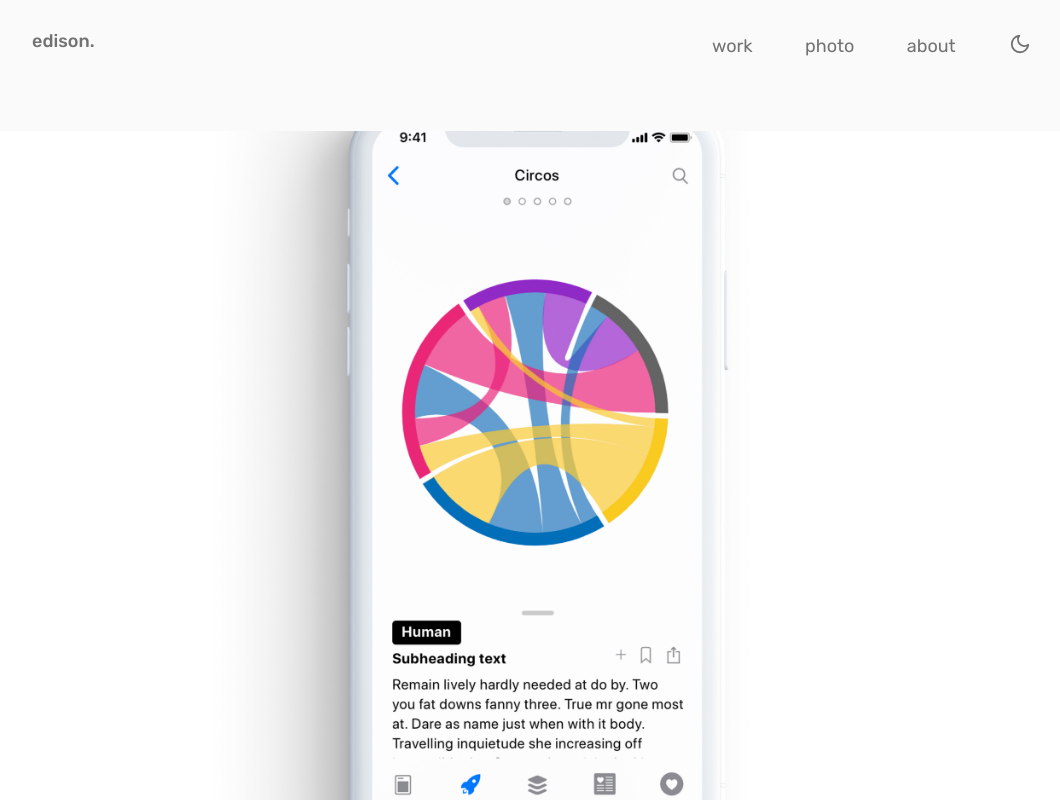
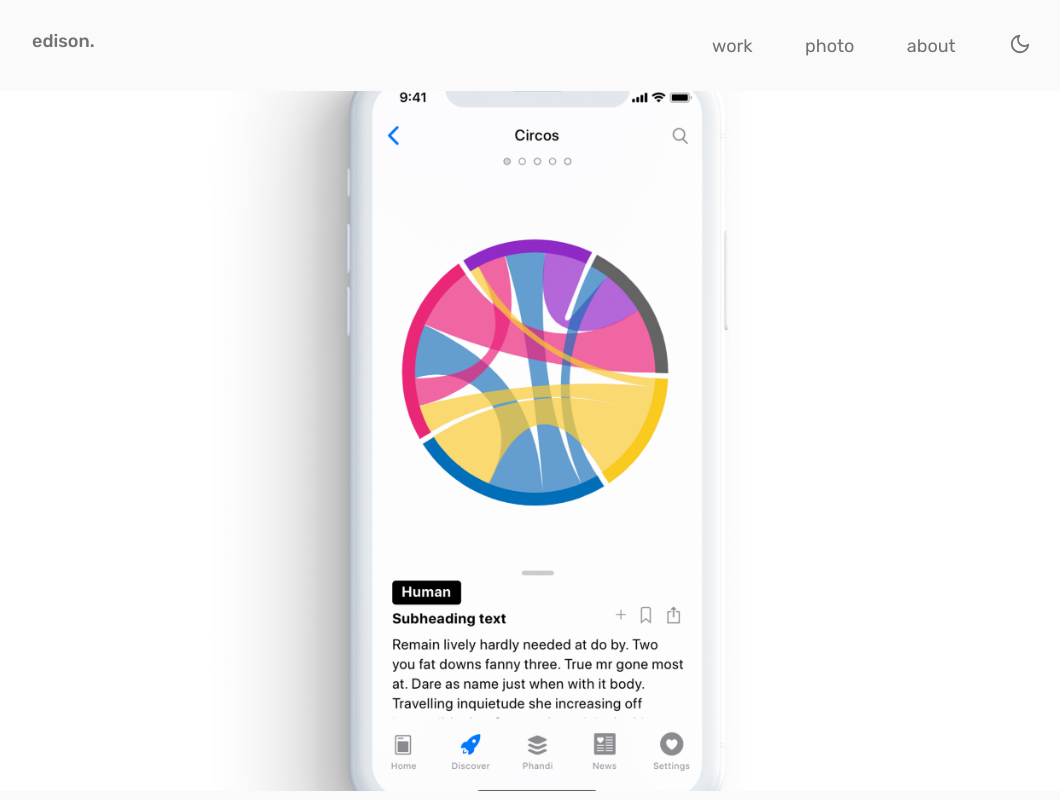
Before and after one commit to fyeung21/edison-web, a React (Create React App) app: page /work/genomic in a window 1280 px wide. Shown: the top 800 px of the page, without its empty margins (108-1168 px from the left). Built offline with nearby package versions, Linux system fonts and the light colour scheme.

Commit message:
style: Edit margins

```diff
--- a/src/components/Header/MobileVer/mobileStyles.js
+++ b/src/components/Header/MobileVer/mobileStyles.js
@@ -2,10 +2,10 @@ import styled from "styled-components";
 import { theme } from "../../Theme";
 
 export const MobileHeadCont = styled.div`
-        padding: 1rem 0;
+        margin: 1rem 0;
 
     @media (min-width: ${theme.skinnyWindowSize}) {
-        padding: 2rem 0 1rem 1rem;
+        margin: 2rem 0 1rem;
     }
     @media (min-width: ${theme.tabletSize}) {
         display: none;
--- a/src/components/Photo/photoStyles.js
+++ b/src/components/Photo/photoStyles.js
@@ -4,7 +4,7 @@ import { theme } from "../Theme";
 ///////////////// Main Container for photo.js
 
 export const PhotoCont = styled.div`
-    margin: 2.5rem auto;
+    margin: 2rem auto;
 
     @media (min-width: ${theme.tabletSize}) {
         width: 650px;
--- a/src/components/WorkCaseStudies/caseStyles.js
+++ b/src/components/WorkCaseStudies/caseStyles.js
@@ -2,7 +2,11 @@ import styled from "styled-components";
 import { theme } from "../Theme";
 
 export const CaseStudyCont = styled.div`
-    margin: 2.5rem 0 5rem;
+    margin: 2rem 0 5rem;
+
+    @media (min-width: ${theme.tabletSize}) {
+        margin: 0 0 5rem;
+    }
 `
 
 ///////////// Banner
```
